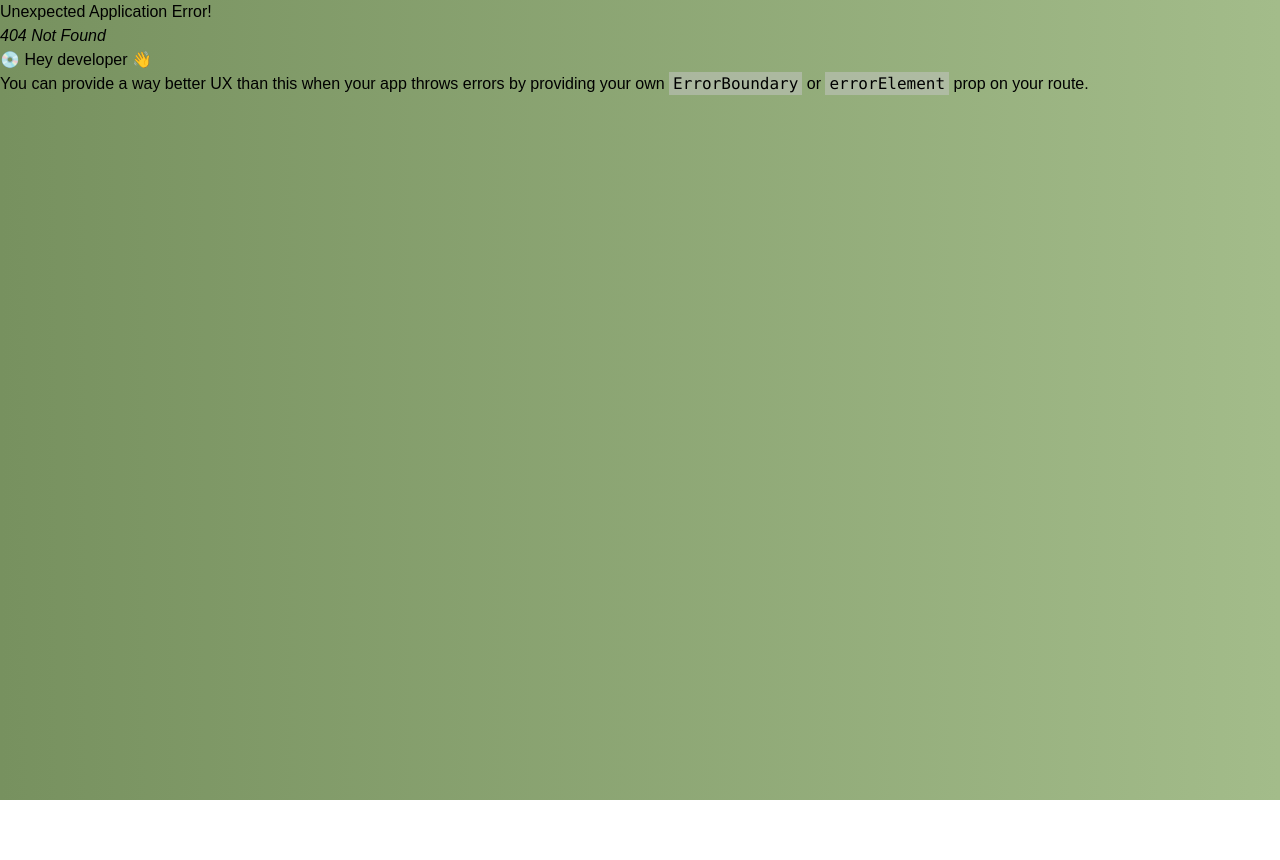
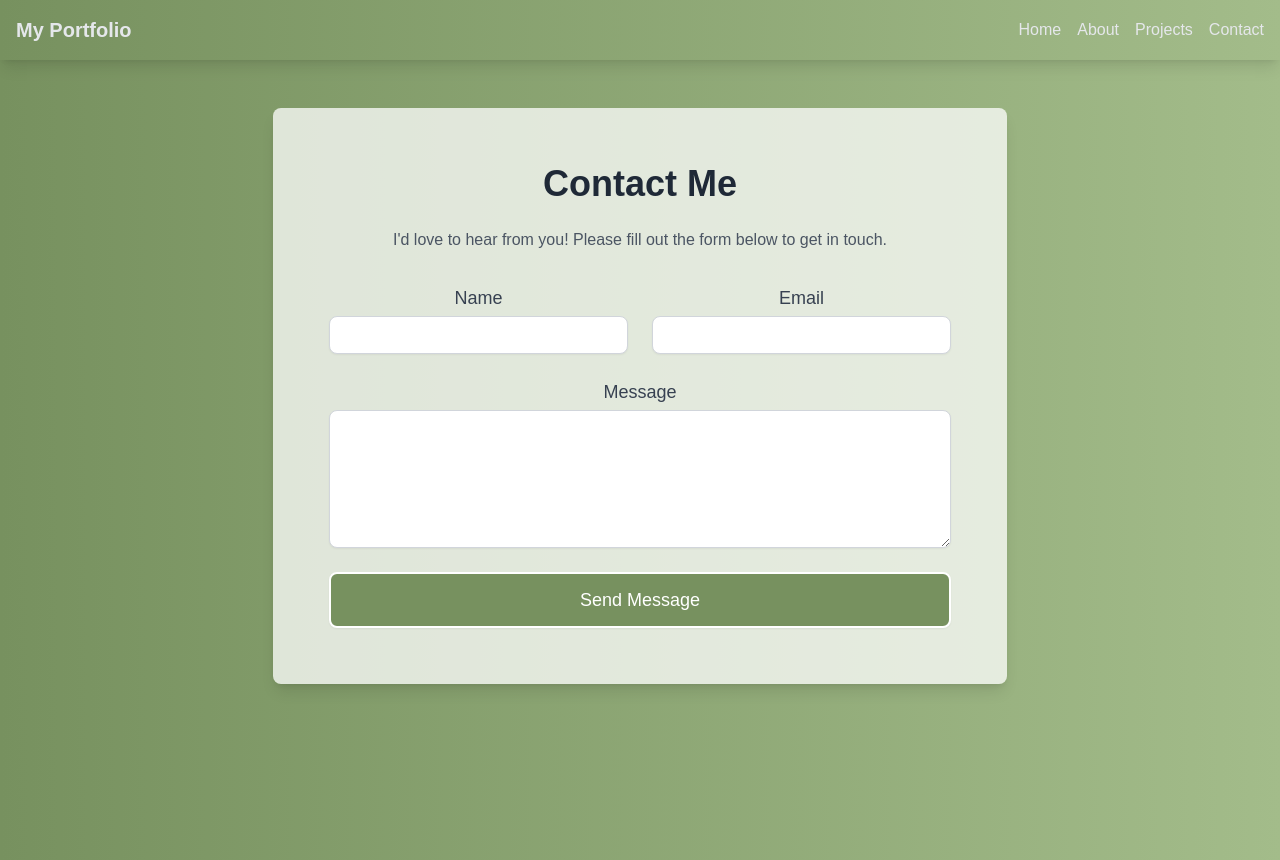
Before and after one commit to mprojr/reactjs-tailwind-portfolio, a React (Vite) app: page /contact in a window 1280 px wide. Before the commit this address had no page. Before the commit the page ends 800 px from the top, so only its background shows below. Built offline with nearby package versions, Linux system fonts and the light colour scheme; a web font is replaced by a local one.

Commit message:
New Updates / Bug Fixes
Introduced Two new pages, ContactPage and ProjectsPage. Great work overall.

```diff
--- a/package.json
+++ b/package.json
@@ -10,6 +10,7 @@
     "preview": "vite preview"
   },
   "dependencies": {
+    "emailjs-com": "^3.2.0",
     "react": "^18.2.0",
     "react-dom": "^18.2.0",
     "react-router-dom": "^6.24.0",
--- a/src/components/Aboutme.jsx
+++ b/src/components/Aboutme.jsx
@@ -7,8 +7,8 @@ export default function Aboutme() {
     <div className='text-black'>
       <div className='max-w-[700px] py-[20px] m-auto w-full min-h-screen text-center flex flex-col'>
 
-        <div className='m-4 grid grid-col-6 '>
-          <img src={img2720} alt='pfp' className='border-2 p-1 border-white col-span-4 w-56 h-56 rounded-full object-cover shadow-lg mx-auto hover:blur-sm duration-500'/>
+        <div className='m-4 grid grid-col-6'>
+          <img src={img2720} alt='pfp' className='border-2 p-1 border-white col-span-4 w-56 h-56 rounded-full object-cover shadow-lg mx-auto hover:blur-sm duration-500' draggable="false"/>
         { /*           <span className='min-h-[100px] rounded-lg bg-black shadow sm:col-span-2'></span>
         */ }
         </div>
--- a/src/components/Projects.jsx
+++ b/src/components/Projects.jsx
@@ -18,7 +18,7 @@ export default function Projects() {
               <img src={project.image} alt={project.title} className='sm:blur-xs group1-hover:blur-0 duration-100 w-full h-full object-cover rounded-md' />
               <div
                 className='absolute bottom-2 right-2 sm:opacity-0 group2-hover:opacity-100 duration-200 cursor-default'
-                onClick={() => handleGitHubClick(`https://github.com/mprojr/${project.githubLink}`)}
+                onClick={() => handleGitHubClick(project.githubLink)}
               >
                   <i className="fa-brands fa-github text-3xl text-black"></i>
               </div>
--- a/src/components/Topbar.jsx
+++ b/src/components/Topbar.jsx
@@ -13,7 +13,7 @@ function Topbar() {
         <div className="hidden md:flex space-x-4">
           <Link to="/" className="hover:underline">Home</Link>
           <Link to="/about" className="hover:underline">About</Link>
-          <Link to="/projects" className="hover:underline">Projects</Link>
+          <Link to="/projects-list" className="hover:underline">Projects</Link>
           <Link to="/contact" className="hover:underline">Contact</Link>
         </div>
 
@@ -54,7 +54,7 @@ function Topbar() {
         <div className="md:hidden mt-2">
           <Link to="/" className="block px-2 py-1 hover:underline">Home</Link>
           <Link to="/about" className="block px-2 py-1 hover:underline">About</Link>
-          <Link to="/projects" className="block px-2 py-1 hover:underline">Projects</Link>
+          <Link to="/projects-list" className="block px-2 py-1 hover:underline">Projects</Link>
           <Link to="/contact" className="block px-2 py-1 hover:underline">Contact</Link>
         </div>
       )}
--- a/src/config/projectsConfig.jsx
+++ b/src/config/projectsConfig.jsx
@@ -9,31 +9,31 @@ export const projects = [
     title: 'Web Chrome App',
     image: proj1Thumbnail,
     detailsPage: '/project1',
-    githubLink: '/lead-chrome-ext',
-    tags: ['JavaScript', 'HTML/CSS']
+    githubLink: 'https://github.com/mprojr/lead-chrome-ext',
+    technologies: ['JavaScript', 'HTML/CSS']
   },
   {
     id: 2,
     title: 'Portfolio Website',
     image: proj2Thumbnail,
     detailsPage: '/project2',
-    githubLink: '/reactjs-tailwind-portfolio',
-    tags: ['React.js', 'HTML/CSS', 'JavaScript']
+    githubLink: 'https://github.com/mprojr/reactjs-tailwind-portfolio',
+    technologies: ['React.js', 'TailwindCSS',  'HTML']
   },
   {
     id: 3,
     title: 'Year % Tracker',
     image: proj3Thumbnail,
     detailsPage: '/project3',
-    githubLink: '/Current-Year-Progress',
-    tags: ['C#', '.NET', 'XAML']
+    githubLink: 'https://github.com/mprojr/Current-Year-Progress',
+    technologies: ['C#', '.NET', 'XAML']
   },
   {
     id: 4,
     title: 'Unix Pipe Parsing',
     image: proj4Thumbnail,
     detailsPage: '/project4',
-    githubLink: '/Unix-Pipe-Parsing',
-    tags: ['C++', 'Unix', 'System Programming']
+    githubLink: 'https://github.com/mprojr/Unix-Pipe-Parsing',
+    technologies: ['C++', 'Unix', 'System Programming']
   }
 ];
--- /dev/null
+++ b/src/pages/ContactPage.jsx
@@ -0,0 +1,120 @@
+import React, { useState } from 'react';
+import MainLayout from '../layout/MainLayout';
+import { Link } from 'react-router-dom';
+import emailjs from 'emailjs-com';
+
+function ContactPage() {
+  const [form, setForm] = useState({
+    name: '',
+    email: '',
+    message: '',
+  });
+  const [submitted, setSubmitted] = useState(false);
+
+  const handleChange = (e) => {
+    const { name, value } = e.target;
+    setForm((prevForm) => ({
+      ...prevForm,
+      [name]: value,
+    }));
+  };
+
+  const handleSubmit = (e) => {
+    e.preventDefault();
+
+    emailjs.send(
+      'service_pl0wnlo', // replace with your actual service ID
+      'template_yjmrp1a',
+      form,
+      'sY_7yAVxTbD-4ManU'
+    ).then((result) => {
+      console.log(result.text);
+      setSubmitted(true);
+    }, (error) => {
+      console.log(error.text);
+    });
+  };
+
+  return (
+    <MainLayout>
+      <div className="relative p-6 max-w-5xl mx-auto mt-10 bg-white bg-opacity-75 rounded-lg shadow-lg">
+        <div className="relative z-10 p-8">
+          {submitted ? (
+            <div className="text-center">
+              <h2 className="text-4xl font-bold mb-6 text-gray-800">Thank You!</h2>
+              <p className="text-lg text-gray-600">
+                Your message has been sent successfully. I will review and get in touch with you soon.
+              </p>
+              <Link to="/">
+                <button className='border border-gray-400 rounded-md my-6 p-[4px] bg-gradient-to-r from-custom-green-light to-custom-green text-white font-semibold transition duration-300 shadow-lg transform hover:scale-105'>
+                  Home?
+                </button>
+              </Link>
+            </div>
+          ) : (
+            <>
+              <h2 className="text-4xl font-bold mb-6 text-gray-800">Contact Me</h2>
+              <p className="mb-8 text-gray-600">I'd love to hear from you! Please fill out the form below to get in touch.</p>
+              <form onSubmit={handleSubmit} className="space-y-6">
+                <div className="grid grid-cols-1 sm:grid-cols-2 gap-6">
+                  <div>
+                    <label htmlFor="name" className="block text-lg font-medium text-gray-700">
+                      Name
+                    </label>
+                    <input
+                      type="text"
+                      name="name"
+                      id="name"
+                      value={form.name}
+                      onChange={handleChange}
+                      className="mt-1 block w-full px-4 py-2 border border-gray-300 rounded-lg shadow-sm focus:ring-blue-500 focus:border-blue-500 sm:text-sm"
+                      required
+                    />
+                  </div>
+                  <div>
+                    <label htmlFor="email" className="block text-lg font-medium text-gray-700">
+                      Email
+                    </label>
+                    <input
+                      type="email"
+                      name="email"
+                      id="email"
+                      value={form.email}
+                      onChange={handleChange}
+                      className="mt-1 block w-full px-4 py-2 border border-gray-300 rounded-lg shadow-sm focus:ring-blue-500 focus:border-blue-500 sm:text-sm"
+                      required
+                    />
+                  </div>
+                </div>
+                <div>
+                  <label htmlFor="message" className="block text-lg font-medium text-gray-700">
+                    Message
+                  </label>
+                  <textarea
+                    name="message"
+                    id="message"
+                    value={form.message}
+                    onChange={handleChange}
+                    rows="6"
+                    className="mt-1 block w-full px-4 py-2 border border-gray-300 rounded-lg shadow-sm focus:ring-blue-500 focus:border-blue-500 sm:text-sm"
+                    required
+                  ></textarea>
+                </div>
+                <div>
+                  <button
+                    type="submit"
+                    className="w-full inline-flex justify-center py-3 px-6 border-2 border-white shadow-sm text-lg font-medium rounded-lg text-white bg-custom-green hover:bg-custom-green-dark focus:outline-none focus:ring-2 focus:ring-offset-2 focus:ring-blue-500"
+                  >
+                    Send Message
+                  </button>
+                </div>
+              </form>
+            </>
+          )}
+        </div>
+      </div>
+    </MainLayout>
+  );
+}
+
+export default ContactPage;
--- /dev/null
+++ b/src/pages/ProjectsPage.jsx
@@ -0,0 +1,52 @@
+import React from 'react';
+import MainLayout from '../layout/MainLayout';
+import { projects } from '../config/projectsConfig';
+
+function ProjectsPage() {
+
+  const handleGitHubClick = (url) => {
+    window.open(url, '_blank', 'noopener,noreferrer');
+  };
+
+  return (
+    <MainLayout>
+      <div className="relative p-6 max-w-5xl mx-auto mt-10 bg-white bg-opacity-55 rounded-lg shadow-lg">
+        <div className="relative z-10 p-4">
+          <h2 className="text-3xl font-bold mb-6">Projects</h2>
+          <div className="overflow-x-auto">
+            <table className="min-w-full border-collapse">
+              <thead>
+                <tr className="bg-gray-200">
+                  <th className="border border-gray-300 p-2">ID</th>
+                  <th className="border border-gray-300 p-2">Title</th>
+                  <th className="border border-gray-300 p-2">Description</th>
+                  <th className="border border-gray-300 p-2">Technologies</th>
+                </tr>
+              </thead>
+              <tbody>
+                {projects.map(project => (
+                  <tr key={project.id} className="even:bg-gray-100">
+                    <td className="p-2 text-center">{project.id}</td>
+                    <td className="p-2">
+                      <a href={project.detailsPage} className="text-black hover:text-custom-green-dark hover:underline">
+                        {project.title}
+                      </a>
+                    </td>
+                    <td className="border border-gray-300 p-2">
+                      <button className='border border-gray-400 rounded-md p-[4px] bg-gradient-to-r from-custom-green-light to-custom-green text-white font-semibold transition duration-300 shadow-lg transform hover:scale-105' onClick={() => handleGitHubClick(project.githubLink)}>
+                        More Details
+                      </button>
+                    </td>
+                    <td className="border border-gray-300 p-2">{Array.isArray(project.technologies) ? project.technologies.join(', ') : project.technologies}</td>
+                  </tr>
+                ))}
+              </tbody>
+            </table>
+          </div>
+        </div>
+      </div>
+    </MainLayout>
+  );
+}
+
+export default ProjectsPage;
```
Also changed, not shown: src/main.jsx (+10 -0 lines), 2 other files (tests, documents, lock files or other folders).
